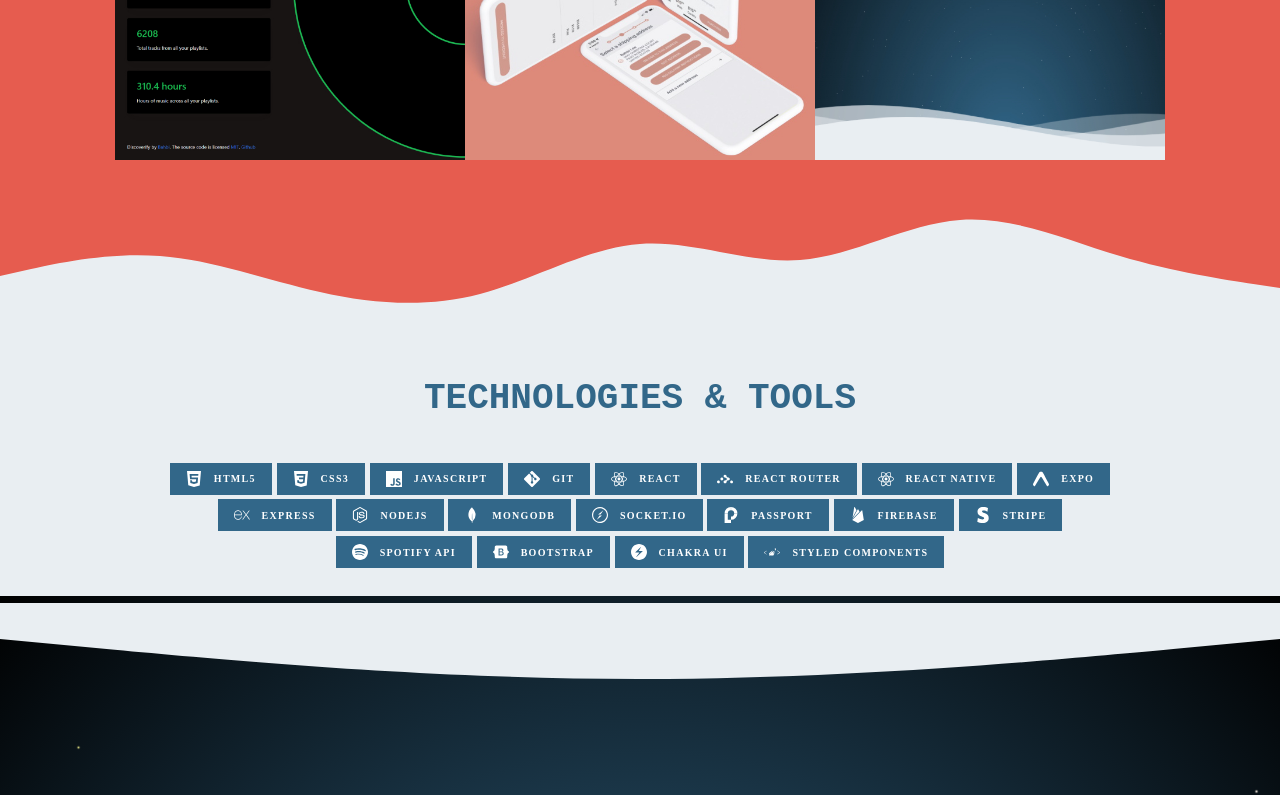
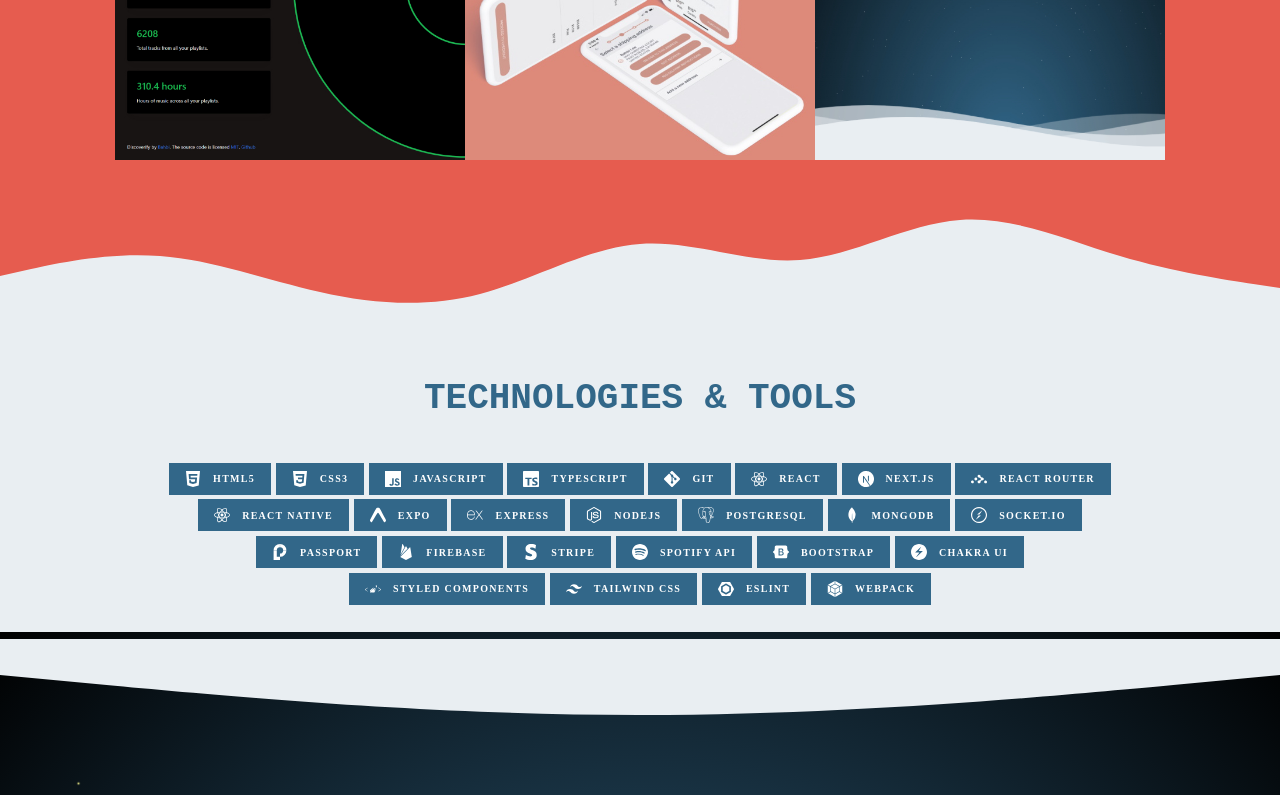
Before and after one commit to superbahbi/portfolio, a React (Create React App) app: page / in a window 1280 px wide. Shown: the part 2327-3122 px from the top of the page. Built offline with nearby package versions, Linux system fonts and the light colour scheme.

Commit message:
added new tech stack

```diff
--- a/src/App.js
+++ b/src/App.js
@@ -74,6 +74,10 @@ const TechBox = styled(Box)`
   }
 `;
 function App() {
+  const resumeLink =
+    "https://user.fm/files/v2-370050f28b0b6ed363ec702bb53264e9/Robert_Kugler_Resume.pdf";
+  const linkedin = "robertleekugler";
+  const email = "superbahbi@gmail.com";
   return (
     <ChakraProvider theme={theme}>
       <Container color={theme.colors.black} color2={theme.colors.brand[900]}>
@@ -81,6 +85,8 @@ function App() {
           theme={theme}
           name="Robert Kugler"
           title="Full Stack Software Developer"
+          resumeLink={resumeLink}
+          email={email}
         />
         <Content id="about" backgroundColor={theme.colors.brand[700]}>
           <ContentBox maxW="960px" mx="auto" mt={20} mb={20}>
@@ -91,12 +97,7 @@ function App() {
               see some of my projects on my GitHub repositories. 🌐 You can
               reach me using the links below. 📫
             </Text>
-
-            <Links
-              email="superbahbi@gmail.com"
-              linkedin="robertleekugler"
-              resume="https://user.fm/files/v2-62290ca2e7d396ecb25e45ca882087e9/Robert_Kugler_Resume.pdf"
-            />
+            <Links email={email} linkedin={linkedin} resume={resumeLink} />
           </ContentBox>
         </Content>
 
--- a/src/Components/Header.jsx
+++ b/src/Components/Header.jsx
@@ -96,7 +96,7 @@ const HeaderLinks = styled.a`
   @params {string} name - developer name
   @params {string} title - developer title
 */
-const Header = ({ theme, name, title }) => {
+const Header = ({ theme, name, title, resumeLink, email }) => {
   useEffect(() => {
     const [red, green, blue] = [255, 255, 255];
     const header = document.querySelector("#header");
@@ -150,14 +150,12 @@ const Header = ({ theme, name, title }) => {
             <BrandIcon
               name="Resume"
               icon={<TbCloudDownload color="white" />}
-              link={
-                "https://user.fm/files/v2-62290ca2e7d396ecb25e45ca882087e9/Robert_Kugler_Resume.pdf"
-              }
+              link={resumeLink}
             />
             <BrandIcon
               name="Email"
               icon={<TbBrandGmail color="white" />}
-              link={`mailto:superbahbi@gmail.com`}
+              link={`mailto:` + email}
             />
           </HStack>
         </Stack>
--- a/src/Data/Projects.js
+++ b/src/Data/Projects.js
@@ -25,9 +25,11 @@ import {
   SiPassport,
   SiFirebase,
   SiStripe,
+  SiTypescript,
 } from "react-icons/si";
 const projects = [
   {
+    id: 0,
     projectImg: twitterCloneAppImage,
     projectTitle: "Twitter Clone App",
     projectStack: [
@@ -40,12 +42,14 @@ const projects = [
     codeLink: "https://github.com/superbahbi/twitter-clone-app",
   },
   {
+    id: 1,
     projectImg: twitterCloneWebImage,
     projectTitle: "Twitter Clone Web",
     projectStack: [
       { name: "Reactjs", icon: <SiReact color="white" /> },
+      { name: "Typescript", icon: <SiTypescript color="white" /> },
+      { name: "HTML5", icon: <SiHtml5 color="white" /> },
       { name: "CSS3", icon: <SiCss3 color="white" /> },
-      { name: "HTML5", icon: <SiHtml5 color="white" /> },
       { name: "React Router", icon: <SiReactrouter color="white" /> },
       { name: "Socket.io", icon: <SiSocketdotio color="white" /> },
       { name: "Styled Components", icon: <SiStyledcomponents color="white" /> },
@@ -56,6 +60,7 @@ const projects = [
     codeLink: "https://github.com/superbahbi/twitter-clone-web",
   },
   {
+    id: 2,
     projectImg: twitterCloneServerImage,
     projectTitle: "Twitter Clone Server",
     projectStack: [
@@ -71,6 +76,7 @@ const projects = [
     codeLink: "https://github.com/superbahbi/twitter-clone-server",
   },
   {
+    id: 3,
     projectImg: wordleImage,
     projectTitle: "Wordle",
     projectStack: [
@@ -83,6 +89,7 @@ const projects = [
     codeLink: "https://github.com/superbahbi/wordle",
   },
   {
+    id: 4,
     projectImg: memoryGameImage,
     projectTitle: "Memory Game",
     projectStack: [
@@ -95,6 +102,7 @@ const projects = [
     codeLink: "https://github.com/superbahbi/barbarian-memory",
   },
   {
+    id: 5,
     projectImg: ticTacToeImage,
     projectTitle: "Tic Tac Toe Online",
     projectStack: [
@@ -109,6 +117,7 @@ const projects = [
     codeLink: "https://github.com/superbahbi/tictactoe-online",
   },
   {
+    id: 6,
     projectImg: discoverifyImage,
     projectTitle: "Discoverify",
     projectStack: [
@@ -122,6 +131,7 @@ const projects = [
     codeLink: "https://github.com/superbahbi/discoverify",
   },
   {
+    id: 7,
     projectImg: corkifyImage,
     projectTitle: "Corkify",
     projectStack: [
@@ -136,6 +146,7 @@ const projects = [
     codeLink: "https://github.com/superbahbi/corkify",
   },
   {
+    id: 8,
     projectImg: portfolioImage,
     projectTitle: "Portfolio",
     projectStack: [
--- a/src/Data/Technology.js
+++ b/src/Data/Technology.js
@@ -17,6 +17,12 @@ import {
   SiJavascript,
   SiGit,
   SiBootstrap,
+  SiTailwindcss,
+  SiNextdotjs,
+  SiTypescript,
+  SiPostgresql,
+  SiEslint,
+  SiWebpack,
 } from "react-icons/si";
 const technology = [
   {
@@ -32,12 +38,21 @@ const technology = [
     icon: <SiJavascript color="white" />,
   },
   {
+    name: "TypeScript",
+    icon: <SiTypescript color="white" />,
+  },
+  {
     name: "Git",
     icon: <SiGit color="white" />,
   },
+
   {
     name: "React",
     icon: <SiReact color="white" />,
+  },
+  {
+    name: "Next.js",
+    icon: <SiNextdotjs color="white" />,
   },
   {
     name: "React Router",
@@ -58,6 +73,10 @@ const technology = [
   {
     name: "Nodejs",
     icon: <SiNodedotjs color="white" />,
+  },
+  {
+    name: "PostgreSQL",
+    icon: <SiPostgresql color="white" />,
   },
   {
     name: "MongoDB",
@@ -95,6 +114,19 @@ const technology = [
     name: "Styled Components",
     icon: <SiStyledcomponents color="white" />,
   },
+
+  {
+    name: "Tailwind CSS",
+    icon: <SiTailwindcss color="white" />,
+  },
+  {
+    name: "EsLint",
+    icon: <SiEslint color="white" />,
+  },
+  {
+    name: "Webpack",
+    icon: <SiWebpack color="white" />,
+  },
 ];
 
 export default technology;
```
